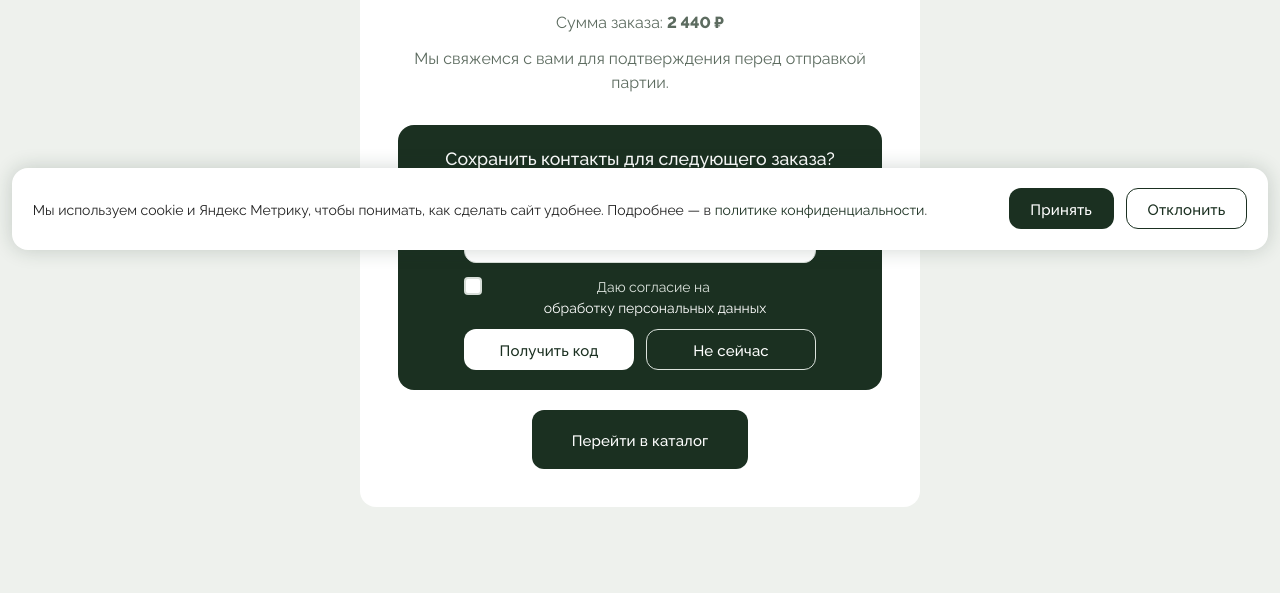
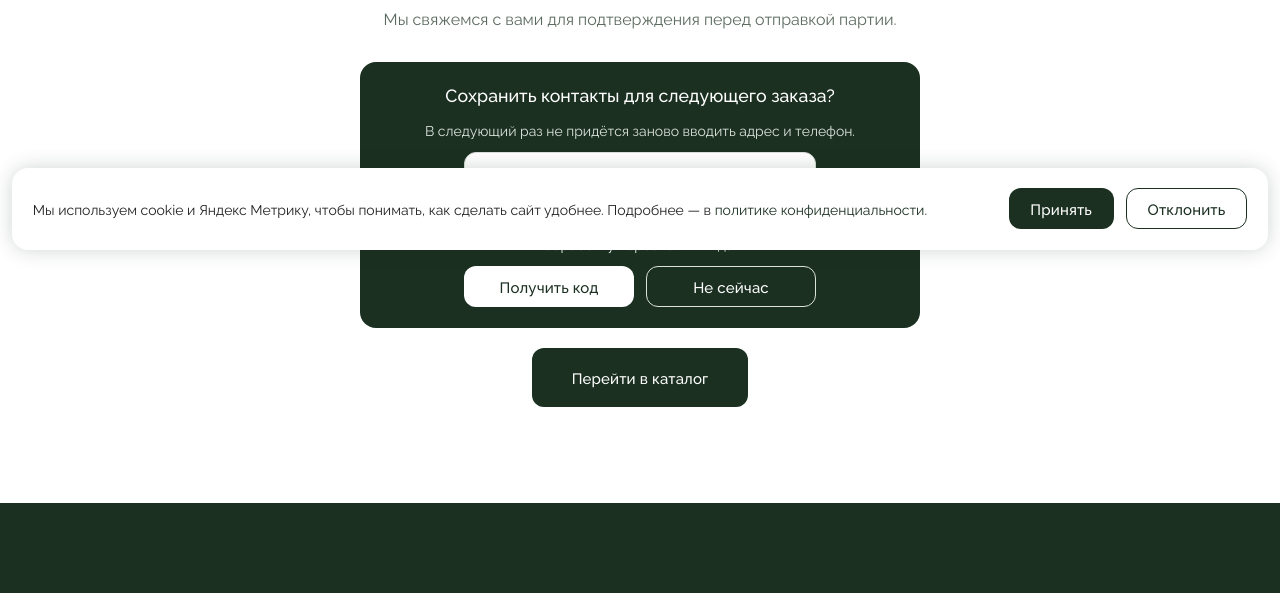
Before and after one commit to VMMcode/dukan-shop, a plain HTML site: page order-received.html in a window 1280 px wide. Shown: the part 529-1122 px from the top of the page. Drawn offline with Linux system fonts and the light colour scheme.

Commit message:
Заказ принят: белая плашка секции на всю ширину экрана
Co-Authored-By: Claude Sonnet 5.5 <noreply@anthropic.com>

```diff
--- a/css/checkout.css
+++ b/css/checkout.css
@@ -211,12 +211,12 @@
 /* --- Экран "Заказ принят" --- */
 .order-success {
   padding: var(--space-2xl) 0;
+  background-color: var(--color-surface);
 }
 
 .order-success__inner {
   max-width: 35rem;
   margin: 0 auto;
-  padding: var(--space-lg);
   display: flex;
   flex-direction: column;
   align-items: center;
--- a/order-received.html
+++ b/order-received.html
@@ -358,7 +358,7 @@
       <!-- Экран "Заказ принят" -->
       <section class="order-success" id="orderSuccess">
         <div class="container">
-          <div class="panel order-success__inner">
+          <div class="order-success__inner">
             <span class="order-success__icon">
               <svg aria-hidden="true" focusable="false"
                 viewBox="0 0 24 24"
```
Also changed, not shown: about.html (+1 -1 lines).
